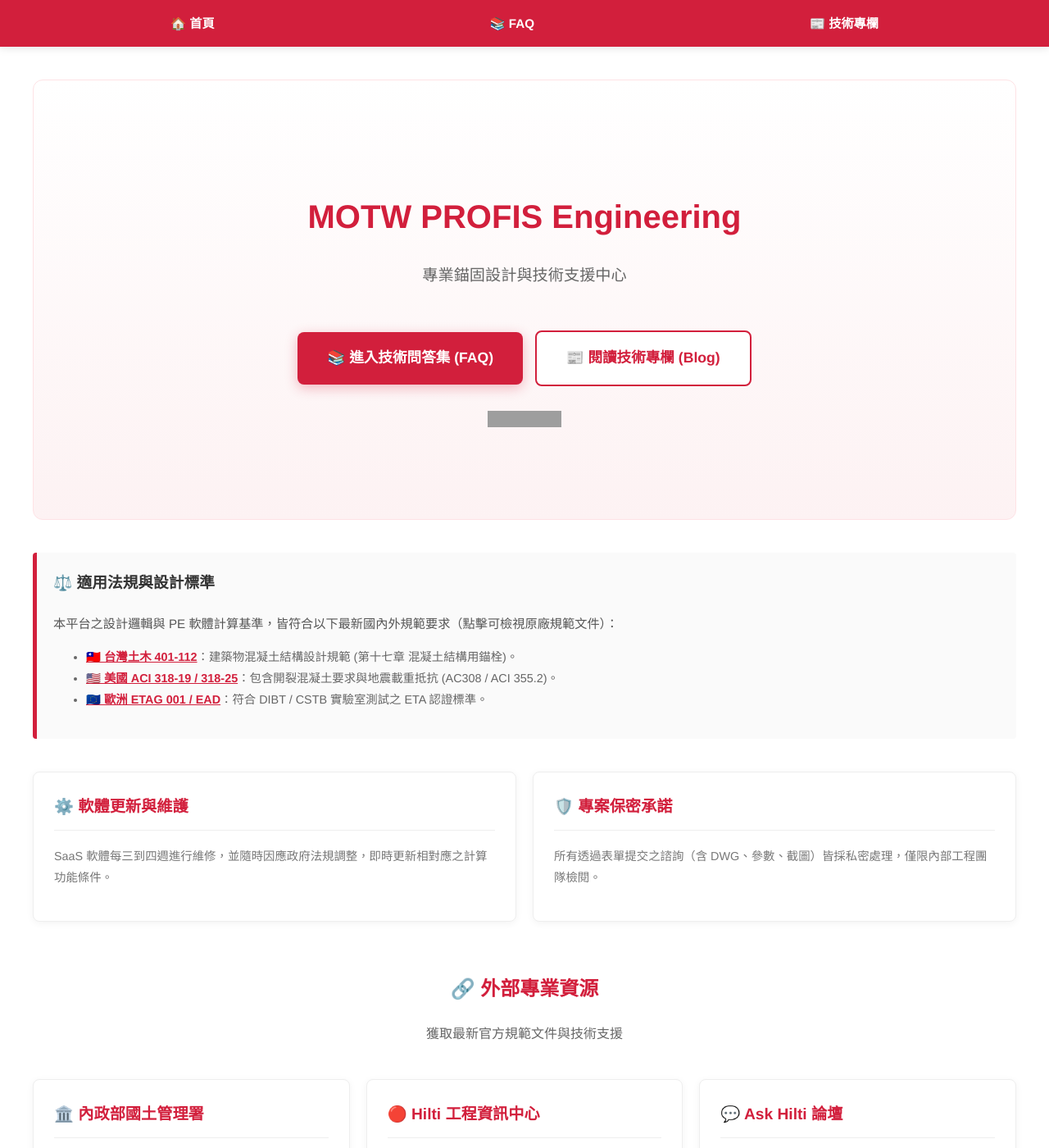
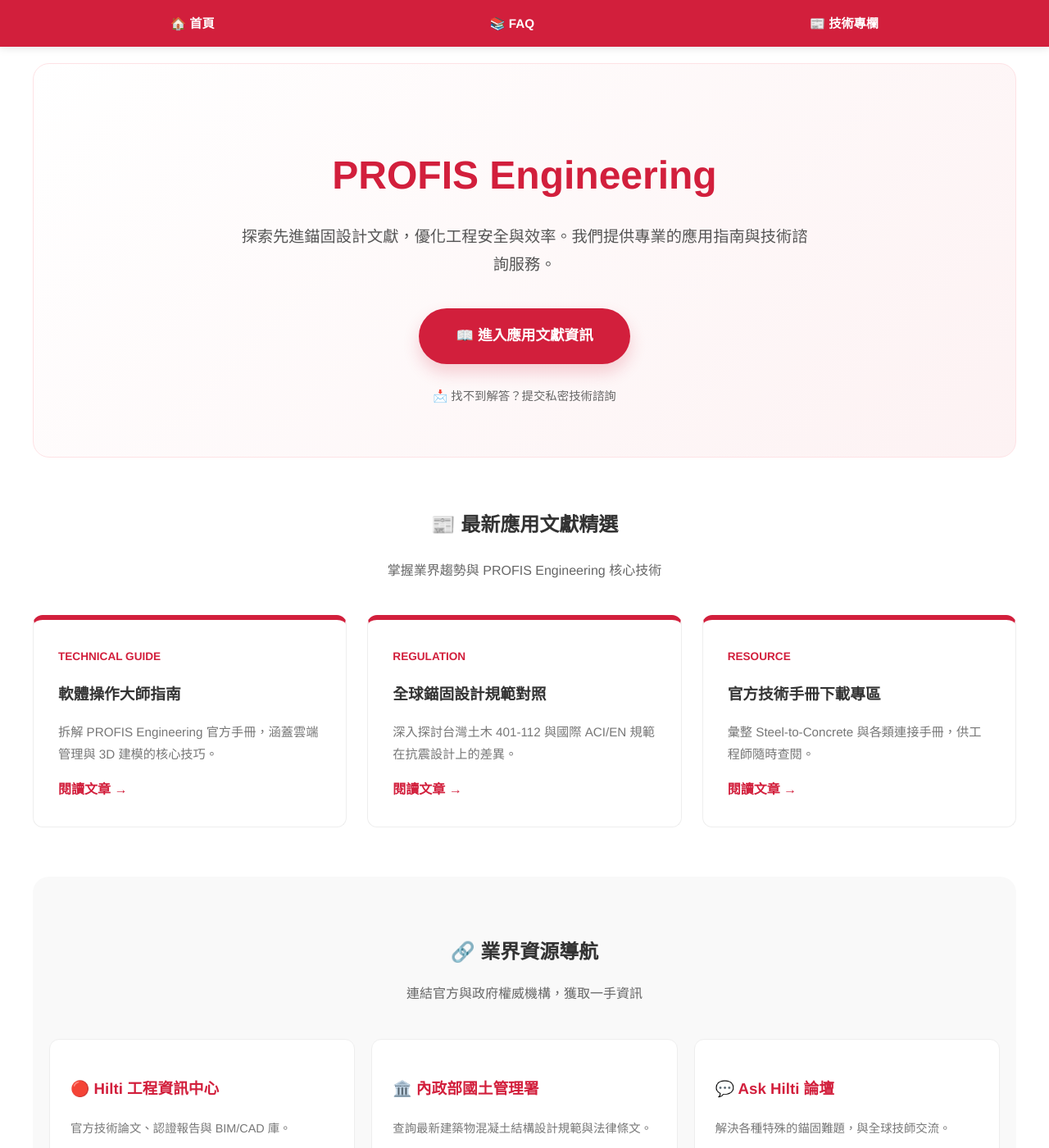
Before and after one commit to SSTTW/TWsoftware-FAQ, a Jekyll site: the page built from index.md, in a window 1280 px wide and 1400 px high. Shown: the whole window at 82% size. Built offline with Jekyll 4.4.1, drawn with Linux system fonts in a browser that asks for light colours; some of the changed text lies outside the part shown; grey boxes are pictures that could not be loaded.

Commit message:
Update index.md

```diff
--- a/index.md
+++ b/index.md
@@ -7,7 +7,7 @@ title: MOTW 技術支援中心
 <meta name="viewport" content="width=device-width, initial-scale=1.0">
 
 <style>
-  /* 全域風格 */
+  /* 全域風格強化 */
   body {
     color: #333;
     background-color: #ffffff;
@@ -15,82 +15,92 @@ title: MOTW 技術支援中心
     font-family: "Helvetica Neue", Helvetica, Arial, "PingFang TC", "Microsoft JhengHei", sans-serif;
   }
 
-  /* 隱藏官方頁尾 */
   .site-footer, footer { display: none !important; }
-  a { text-decoration: none; }
+  a { text-decoration: none; transition: 0.3s; }
 
-  /* 首頁專屬 Hero 區塊 (大視覺區) */
+  /* 調整後的 Hero 區塊：強調 PE 軟體與文獻 */
   .hero-section {
     text-align: center;
-    padding: 8vw 20px;
-    margin-top: 20px;
-    background: linear-gradient(to bottom, #ffffff, #fdf2f3);
-    border-radius: 12px;
+    padding: 60px 20px;
+    background: linear-gradient(135deg, #ffffff 0%, #fdf2f3 100%);
+    border-radius: 20px;
+    margin-bottom: 40px;
     border: 1px solid #fee2e5;
   }
 
   .hero-section h1 {
     color: #D21F3C !important;
-    font-size: clamp(1.8em, 4vw, 2.5em);
+    font-size: clamp(2em, 5vw, 3em);
     font-weight: 800;
-    margin-bottom: 10px;
+    margin-bottom: 15px;
     border-bottom: none !important;
   }
 
   .hero-section p {
-    font-size: clamp(1em, 2vw, 1.2em);
-    color: #666;
-    margin-bottom: 40px;
+    font-size: 1.2em;
+    color: #555;
+    max-width: 700px;
+    margin: 0 auto 35px;
   }
 
-  /* 核心按鈕設計 */
-  .btn-primary {
+  /* 核心按鈕：引導至應用文獻 */
+  .btn-main {
     display: inline-block;
-    padding: 16px 36px;
-    margin: 10px 5px;
+    padding: 18px 45px;
     font-size: 1.1em;
     font-weight: bold;
     color: #ffffff !important;
     background-color: #D21F3C;
-    border-radius: 8px;
-    transition: all 0.3s ease;
-    box-shadow: 0 4px 15px rgba(210, 31, 60, 0.3);
+    border-radius: 50px;
+    box-shadow: 0 10px 20px rgba(210, 31, 60, 0.2);
   }
 
-  .btn-primary:hover {
-    background-color: #A3182E;
+  .btn-main:hover {
     transform: translateY(-3px);
+    box-shadow: 0 15px 25px rgba(210, 31, 60, 0.3);
   }
 
-  /* 次要按鈕 (Blog按鈕專用) */
-  .btn-secondary {
-    background-color: #ffffff;
-    color: #D21F3C !important;
-    border: 2px solid #D21F3C;
-    box-shadow: none;
+  /* 應用文獻預覽區塊 */
+  .article-preview-grid {
+    display: grid;
+    grid-template-columns: repeat(auto-fit, minmax(300px, 1fr));
+    gap: 25px;
+    margin: 40px 0;
   }
 
-  .btn-secondary:hover {
-    background-color: #fdf2f3;
-    box-shadow: 0 4px 15px rgba(210, 31, 60, 0.1);
+  .article-card {
+    background: #fff;
+    border: 1px solid #eee;
+    padding: 30px;
+    border-radius: 12px;
+    border-top: 6px solid #D21F3C;
+    transition: 0.3s;
   }
 
-  /* 規範資訊區塊 */
-  .standards-box {
-    background-color: #fafafa;
-    border-left: 5px solid #D21F3C;
-    padding: 20px;
-    margin-top: 40px;
-    border-radius: 4px;
+  .article-card:hover {
+    box-shadow: 0 8px 25px rgba(0,0,0,0.08);
   }
 
-  /* 次要資訊區塊 (響應式 Grid) */
+  .article-card span {
+    color: #D21F3C;
+    font-weight: bold;
+    font-size: 0.85em;
+    text-transform: uppercase;
+  }
+
+  /* 外部資源區 */
+  .resource-section {
+    background-color: #f9f9f9;
+    padding: 50px 20px;
+    border-radius: 20px;
+    margin: 60px 0;
+  }
+
   .info-grid {
     display: flex;
     flex-wrap: wrap;
     justify-content: center;
     gap: 20px;
-    margin-top: 40px;
   }
 
   .info-card {
@@ -98,79 +108,72 @@ title: MOTW 技術支援中心
     min-width: 250px;
     padding: 25px;
     border: 1px solid #eee;
-    border-radius: 8px;
-    text-align: left;
+    border-radius: 12px;
     background: #fff;
-    box-shadow: 0 2px 10px rgba(0,0,0,0.05);
-  }
-
-  .info-card h3 {
-    color: #D21F3C !important;
-    border-bottom: 1px solid #eee !important;
-    padding-bottom: 10px !important;
-    margin-top: 0 !important;
-    font-size: 1.2em;
   }
 </style>
 
 <div class="hero-section">
-  <h1>MOTW PROFIS Engineering</h1>
-  <p>專業錨固設計與技術支援中心</p>
-
-  <div>
-    <a href="./faq.html" class="btn-primary">📚 進入技術問答集 (FAQ)</a>
-    <a href="./blog.html" class="btn-primary btn-secondary">📰 閱讀技術專欄 (Blog)</a>
-  </div>
-
-  <div style="margin-top: 20px;">
-    <a href="https://forms.office.com/e/PngwicwAn8" target="_blank">
-      <img src="https://img.shields.io/badge/找不到答案？-點我提交私密問題-gray?style=flat-square&logo=googleforms" alt="私密提問表單">
+  <h1>PROFIS Engineering</h1>
+  <p>探索先進錨固設計文獻，優化工程安全與效率。我們提供專業的應用指南與技術諮詢服務。</p>
+  <a href="/TWsoftware-FAQ/blog.html" class="btn-main">📖 進入應用文獻資訊</a>
+  <div style="margin-top: 25px;">
+    <a href="https://forms.office.com/e/PngwicwAn8" target="_blank" style="font-size: 0.9em; color: #666;">
+      📩 找不到解答？提交私密技術諮詢
     </a>
   </div>
 </div>
 
-<div class="standards-box">
-  <h3 style="margin-top: 0; color: #333 !important; border:none !important;">⚖️ 適用法規與設計標準</h3>
-  <p style="font-size: 0.95em; color: #555;">本平台之設計邏輯與 PE 軟體計算基準，皆符合以下最新國內外規範要求（點擊可檢視原廠規範文件）：</p>
-  <ul style="font-size: 0.9em; color: #666; line-height: 1.8;">
-    <li><a href="./土木401%20112.pdf" target="_blank" style="color: #D21F3C; text-decoration: underline;"><b>🇹🇼 台灣土木 401-112</b></a>：建築物混凝土結構設計規範 (第十七章 混凝土結構用錨栓)。</li>
-    <li><a href="./ACI318%2019.pdf" target="_blank" style="color: #D21F3C; text-decoration: underline;"><b>🇺🇸 美國 ACI 318-19 / 318-25</b></a>：包含開裂混凝土要求與地震載重抵抗 (AC308 / ACI 355.2)。</li>
-    <li><a href="./ETAG-001-annex-c.pdf" target="_blank" style="color: #D21F3C; text-decoration: underline;"><b>🇪🇺 歐洲 ETAG 001 / EAD</b></a>：符合 DIBT / CSTB 實驗室測試之 ETA 認證標準。</li>
-  </ul>
-</div>
+<h2 style="text-align: center; color: #333; margin-top: 60px;">📰 最新應用文獻精選</h2>
+<p style="text-align: center; color: #666; margin-bottom: 30px;">掌握業界趨勢與 PROFIS Engineering 核心技術</p>
 
-<div class="info-grid">
-  <div class="info-card">
-    <h3>⚙️ 軟體更新與維護</h3>
-    <p style="font-size: 0.9em; color:#777;">SaaS 軟體每三到四週進行維修，並隨時因應政府法規調整，即時更新相對應之計算功能條件。</p>
+<div class="article-preview-grid">
+  <div class="article-card">
+    <span>Technical Guide</span>
+    <h3 style="margin: 15px 0;">軟體操作大師指南</h3>
+    <p style="color: #777; font-size: 0.95em;">拆解 PROFIS Engineering 官方手冊，涵蓋雲端管理與 3D 建模的核心技巧。</p>
+    <a href="/TWsoftware-FAQ/blog.html" style="color: #D21F3C; font-weight: bold;">閱讀文章 →</a>
   </div>
-  <div class="info-card">
-    <h3>🛡️ 專案保密承諾</h3>
-    <p style="font-size: 0.9em; color:#777;">所有透過表單提交之諮詢（含 DWG、參數、截圖）皆採私密處理，僅限內部工程團隊檢閱。</p>
+  <div class="article-card">
+    <span>Regulation</span>
+    <h3 style="margin: 15px 0;">全球錨固設計規範對照</h3>
+    <p style="color: #777; font-size: 0.95em;">深入探討台灣土木 401-112 與國際 ACI/EN 規範在抗震設計上的差異。</p>
+    <a href="/TWsoftware-FAQ/blog.html" style="color: #D21F3C; font-weight: bold;">閱讀文章 →</a>
+  </div>
+  <div class="article-card">
+    <span>Resource</span>
+    <h3 style="margin: 15px 0;">官方技術手冊下載專區</h3>
+    <p style="color: #777; font-size: 0.95em;">彙整 Steel-to-Concrete 與各類連接手冊，供工程師隨時查閱。</p>
+    <a href="/TWsoftware-FAQ/blog.html" style="color: #D21F3C; font-weight: bold;">閱讀文章 →</a>
   </div>
 </div>
 
-<h2 style="text-align: center; color: #D21F3C; margin-top: 60px;">🔗 外部專業資源</h2>
-<p style="text-align: center; color: #666;">獲取最新官方規範文件與技術支援</p>
-
-<div class="info-grid">
-  <a href="https://www.cpami.gov.tw/" target="_blank" class="info-card" style="display: block; text-decoration: none;">
-    <h3>🏛️ 內政部國土管理署</h3>
-    <p style="font-size: 0.9em; color:#777;">查詢最新建築物混凝土結構設計規範與法律條文。</p>
-  </a>
-
-  <a href="https://www.hilti.com.tw/engineering/" target="_blank" class="info-card" style="display: block; text-decoration: none;">
-    <h3>🔴 Hilti 工程資訊中心</h3>
-    <p style="font-size: 0.9em; color:#777;">喜立德官方技術論文、認證報告與 BIM/CAD 庫。</p>
-  </a>
-
-  <a href="https://ask.hilti.com.tw/" target="_blank" class="info-card" style="display: block; text-decoration: none;">
-    <h3>💬 Ask Hilti 論壇</h3>
-    <p style="font-size: 0.9em; color:#777;">全球工程師的技術社群，解決各種特殊的錨固難題。</p>
-  </a>
+<div class="resource-section">
+  <h2 style="text-align: center; color: #333; margin-bottom: 10px;">🔗 業界資源導航</h2>
+  <p style="text-align: center; color: #666; margin-bottom: 40px;">連結官方與政府權威機構，獲取一手資訊</p>
+  <div class="info-grid">
+    <a href="https://www.hilti.com.tw/engineering/" target="_blank" class="info-card">
+      <h3 style="color:#D21F3C;">🔴 Hilti 工程資訊中心</h3>
+      <p style="font-size: 0.9em; color:#777;">官方技術論文、認證報告與 BIM/CAD 庫。</p>
+    </a>
+    <a href="https://www.cpami.gov.tw/" target="_blank" class="info-card">
+      <h3 style="color:#D21F3C;">🏛️ 內政部國土管理署</h3>
+      <p style="font-size: 0.9em; color:#777;">查詢最新建築物混凝土結構設計規範與法律條文。</p>
+    </a>
+    <a href="https://ask.hilti.com.tw/" target="_blank" class="info-card">
+      <h3 style="color:#D21F3C;">💬 Ask Hilti 論壇</h3>
+      <p style="font-size: 0.9em; color:#777;">解決各種特殊的錨固難題，與全球技師交流。</p>
+    </a>
+  </div>
 </div>
 
-<hr style="border-top: 1px solid #eee; margin: 60px 0 20px 0;">
+<div style="text-align: center; padding: 40px 20px; border: 1px dashed #ccc; border-radius: 15px;">
+  <h2 style="color: #333; margin-bottom: 10px;">❓ 需要快速解決技術問題？</h2>
+  <p style="color: #666; margin-bottom: 25px;">針對軟體報錯、參數設定等具體問題，請查閱我們的問答集。</p>
+  <a href="/TWsoftware-FAQ/faq.html" style="color: #D21F3C; font-weight: bold; font-size: 1.1em; text-decoration: underline;">進入 FAQ 常見問答集</a>
+</div>
+
+<hr style="border-top: 1px solid #eee; margin: 80px 0 20px 0;">
 <p align="center" style="color:#808080; font-size:0.85em;">
   © 2026 Hilti Engineering Support Team | 僅供技術交流參考<br>
   本網頁由 <b>MOTW 技術組</b> 維護
```
